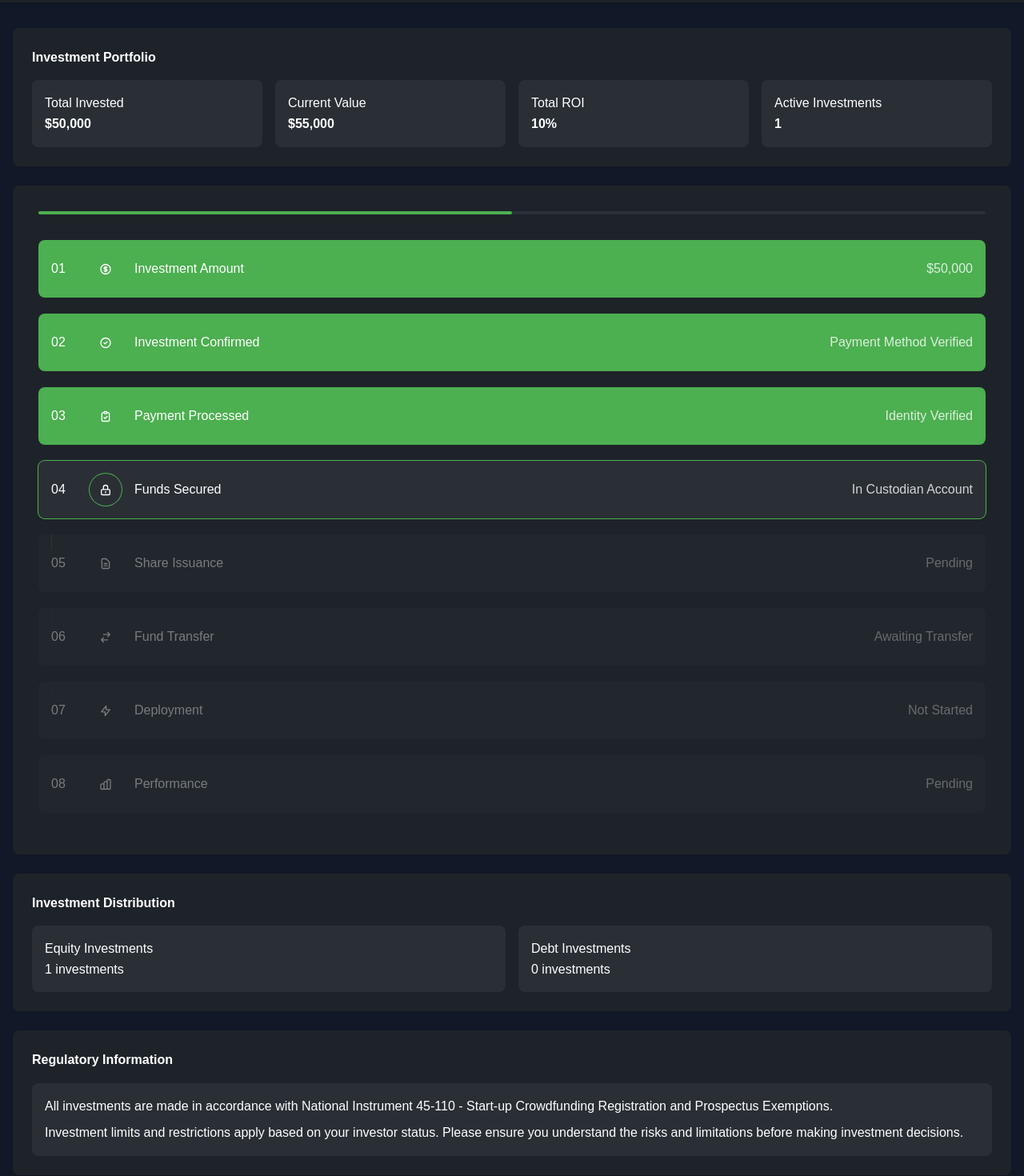
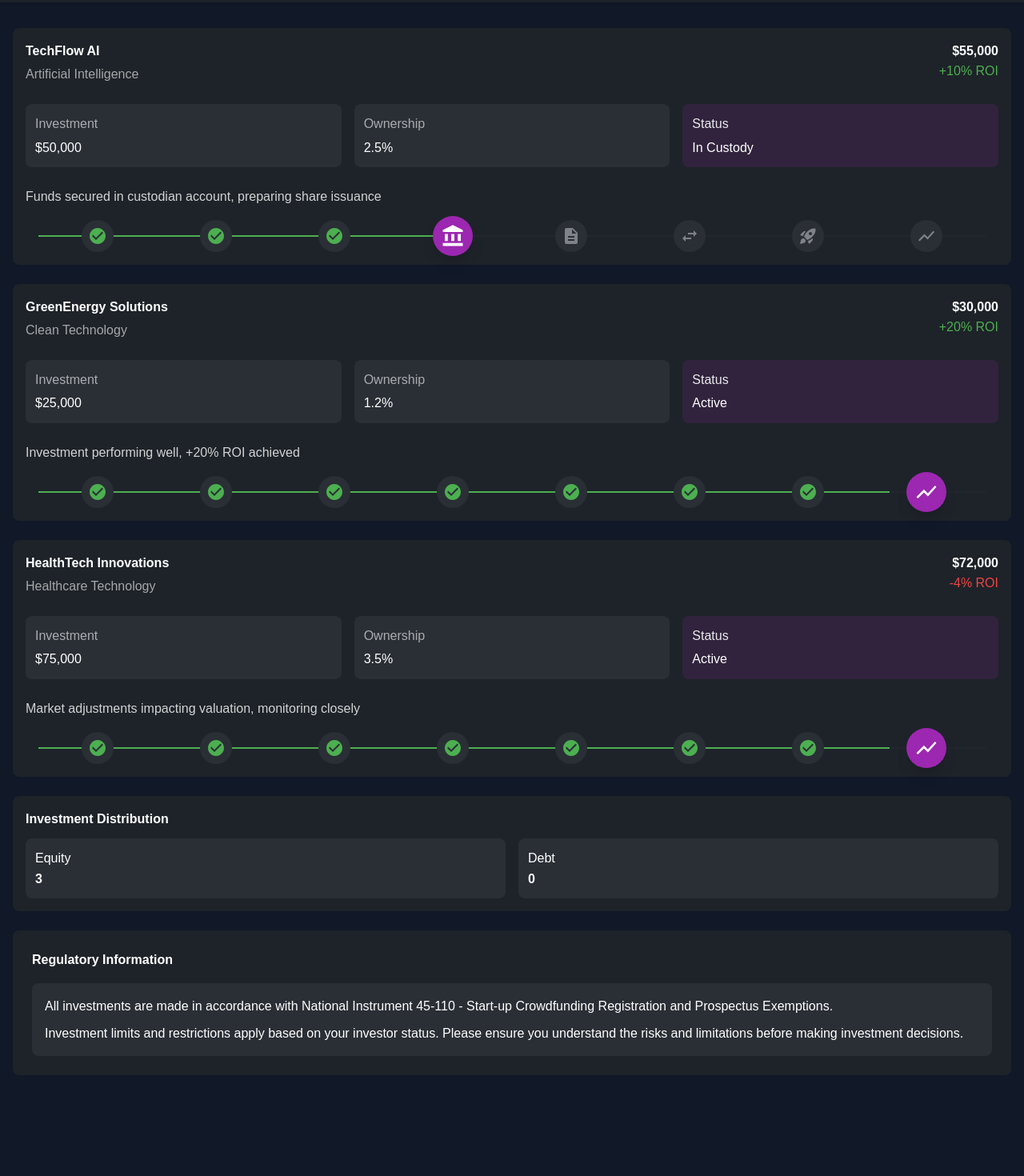
Before and after one commit to steerup-ca/steerup-proto, a React (Create React App) app: page /#/portfolio in a window 1280 px wide. Shown: the part 60-1530 px from the top of the page at 80% size. After the commit the page ends 1436 px from the top, so only its background shows below. Built offline with nearby package versions, Linux system fonts and the light colour scheme.

Commit message:
portfolio wip

```diff
--- a/package.json
+++ b/package.json
@@ -4,6 +4,10 @@
   "private": true,
   "homepage": "https://steerup-ca.github.io/steerup-proto",
   "dependencies": {
+    "@emotion/react": "^11.13.3",
+    "@emotion/styled": "^11.13.0",
+    "@mui/icons-material": "^6.1.5",
+    "@mui/material": "^6.1.5",
     "@testing-library/jest-dom": "^5.17.0",
     "@testing-library/react": "^13.4.0",
     "@testing-library/user-event": "^13.5.0",
--- /dev/null
+++ b/src/components/InvestmentTimeline.tsx
@@ -0,0 +1,104 @@
+import React from 'react';
+import { InvestmentStage, InvestmentStageDetail } from '../types';
+import PaidIcon from '@mui/icons-material/Paid';
+import VerifiedIcon from '@mui/icons-material/Verified';
+import SecurityIcon from '@mui/icons-material/Security';
+import AccountBalanceIcon from '@mui/icons-material/AccountBalance';
+import DescriptionIcon from '@mui/icons-material/Description';
+import SwapHorizIcon from '@mui/icons-material/SwapHoriz';
+import RocketLaunchIcon from '@mui/icons-material/RocketLaunch';
+import ShowChartIcon from '@mui/icons-material/ShowChart';
+import CheckCircleIcon from '@mui/icons-material/CheckCircle';
+
+interface InvestmentTimelineProps {
+  stages: InvestmentStageDetail[];
+  currentStage: InvestmentStage;
+}
+
+const StageIcon: React.FC<{ stage: InvestmentStage; isCompleted: boolean; isCurrent: boolean }> = ({ stage, isCompleted, isCurrent }) => {
+  const iconClass = `w-5 h-5 ${isCompleted ? 'text-[var(--success-color)]' :
+    isCurrent ? 'text-white' : 'text-[var(--text-color)] opacity-40'}`;
+
+  if (isCompleted) {
+    return <CheckCircleIcon className={iconClass} />;
+  }
+
+  switch (stage) {
+    case InvestmentStage.INITIATION:
+      return <PaidIcon className={iconClass} />;
+    case InvestmentStage.CONFIRMATION:
+      return <VerifiedIcon className={iconClass} />;
+    case InvestmentStage.PAYMENT_VALIDATION:
+      return <SecurityIcon className={iconClass} />;
+    case InvestmentStage.FUNDS_IN_CUSTODY:
+      return <AccountBalanceIcon className={iconClass} />;
+    case InvestmentStage.SHARE_ISSUANCE:
+      return <DescriptionIcon className={iconClass} />;
+    case InvestmentStage.FUNDS_TRANSFER:
+      return <SwapHorizIcon className={iconClass} />;
+    case InvestmentStage.FUND_DEPLOYMENT:
+      return <RocketLaunchIcon className={iconClass} />;
+    case InvestmentStage.PERFORMANCE_TRACKING:
+      return <ShowChartIcon className={iconClass} />;
+    default:
+      return null;
+  }
+};
+
+const InvestmentTimeline: React.FC<InvestmentTimelineProps> = ({ stages, currentStage }) => {
+  const allStages = Object.values(InvestmentStage);
+  const currentStageIndex = allStages.indexOf(currentStage);
+
+  return (
+    <div className="mt-3">
+      <div className="relative px-2 md:px-4">
+        {/* Timeline line */}
+        <div className="absolute top-[19px] left-4 right-4 h-[2px] bg-[var(--progress-bg-color)] opacity-30" />
+
+        {/* Active line */}
+        <div
+          className="absolute top-[19px] left-4 h-[2px] bg-[var(--success-color)] transition-all duration-500"
+          style={{
+            width: `${((currentStageIndex + 1) / allStages.length) * (100 - (100/allStages.length))}%`
+          }}
+        />
+
+        {/* Timeline steps */}
+        <div className="relative flex justify-between">
+          {allStages.map((stage, index) => {
+            const isCompleted = index < currentStageIndex;
+            const isCurrent = stage === currentStage;
+
+            return (
+              <div
+                key={stage}
+                className="flex flex-col items-center relative"
+                style={{ flex: '1' }}
+              >
+                {/* Icon Container */}
+                <div className={`
+                  flex items-center justify-center w-10 h-10 rounded-full
+                  ${isCurrent ? 'bg-[#9c27b0] shadow-lg scale-125' :
+                    isCompleted ? 'bg-[var(--detail-item-bg-color)]' : 'bg-[var(--detail-item-bg-color)]'}
+                  transition-all duration-300
+                  relative
+                  ${isCurrent ? 'z-10' : 'z-0'}
+                `}>
+                  {/* Icon */}
+                  <div className={`
+                    flex items-center justify-center
+                    ${isCurrent ? 'transform scale-100' : ''}
+                  `}>
+                    <StageIcon stage={stage} isCompleted={isCompleted} isCurrent={isCurrent} />
+                  </div>
+                </div>
+              </div>
+            );
+          })}
+        </div>
+      </div>
+    </div>
+  );
+};
+
+export default InvestmentTimeline;
--- a/src/components/PortfolioPage.tsx
+++ b/src/components/PortfolioPage.tsx
@@ -1,14 +1,28 @@
 import React, { useState } from 'react';
 import { PortfolioInvestment, PortfolioSummary, InvestmentStage } from '../types';
-import InvestmentTracker from './InvestmentTracker';
-import InvestmentTrackerCondensed from './InvestmentTrackerCondensed';
+import InvestmentTimeline from './InvestmentTimeline';
 import { Timestamp } from 'firebase/firestore';
+import { useNavigate } from 'react-router-dom';
+
+// Stage names for the status display
+const stageNames: { [key in InvestmentStage]: string } = {
+  [InvestmentStage.INITIATION]: 'Investment Phase',
+  [InvestmentStage.CONFIRMATION]: 'Confirmed',
+  [InvestmentStage.PAYMENT_VALIDATION]: 'Validated',
+  [InvestmentStage.FUNDS_IN_CUSTODY]: 'In Custody',
+  [InvestmentStage.SHARE_ISSUANCE]: 'Share Issuance',
+  [InvestmentStage.FUNDS_TRANSFER]: 'Transfer Phase',
+  [InvestmentStage.FUND_DEPLOYMENT]: 'Deployment',
+  [InvestmentStage.PERFORMANCE_TRACKING]: 'Active'
+};
 
 const PortfolioPage: React.FC = () => {
   const [showDetails, setShowDetails] = useState(false);
+  const navigate = useNavigate();
 
-  // Sample investment for demonstration
-  const sampleInvestment: PortfolioInvestment = {
+  // Sample investments for demonstration
+  const sampleInvestments: PortfolioInvestment[] = [
+    {
       id: '1',
       userId: 'user1',
       selectionId: 'selection1',
@@ -55,45 +69,103 @@ const PortfolioPage: React.FC = () => {
             status: 'active',
             timestamp: Timestamp.now(),
             message: 'Funds secured in custodian account, preparing share issuance'
-        },
-        {
-          stage: InvestmentStage.SHARE_ISSUANCE,
-          status: 'pending',
-          message: 'Awaiting share issuance'
-        },
-        {
-          stage: InvestmentStage.FUNDS_TRANSFER,
-          status: 'pending',
-          message: 'Pending funds transfer to startup'
-        },
-        {
-          stage: InvestmentStage.FUND_DEPLOYMENT,
-          status: 'pending',
-          message: 'Awaiting fund deployment'
-        },
-        {
-          stage: InvestmentStage.PERFORMANCE_TRACKING,
-          status: 'pending',
-          message: 'Performance tracking will begin after fund deployment'
           }
         ]
       }
+    },
+    {
+      id: '2',
+      userId: 'user1',
+      selectionId: 'selection2',
+      startupId: 'startup2',
+      investmentDate: Timestamp.now(),
+      amount: 25000,
+      type: 'equity',
+      terms: {
+        equity: {
+          percentageOwned: 1.2,
+          shareClass: 'Preferred'
+        }
+      },
+      status: 'active',
+      performance: {
+        currentValue: 30000,
+        roi: 20,
+        lastValuationDate: Timestamp.now()
+      },
+      tracking: {
+        currentStage: InvestmentStage.PERFORMANCE_TRACKING,
+        lastUpdated: Timestamp.now(),
+        stages: [
+          {
+            stage: InvestmentStage.PERFORMANCE_TRACKING,
+            status: 'active',
+            timestamp: Timestamp.now(),
+            message: 'Investment performing well, +20% ROI achieved'
+          }
+        ]
+      }
+    },
+    {
+      id: '3',
+      userId: 'user1',
+      selectionId: 'selection3',
+      startupId: 'startup3',
+      investmentDate: Timestamp.now(),
+      amount: 75000,
+      type: 'equity',
+      terms: {
+        equity: {
+          percentageOwned: 3.5,
+          shareClass: 'Common'
+        }
+      },
+      status: 'active',
+      performance: {
+        currentValue: 72000,
+        roi: -4,
+        lastValuationDate: Timestamp.now()
+      },
+      tracking: {
+        currentStage: InvestmentStage.PERFORMANCE_TRACKING,
+        lastUpdated: Timestamp.now(),
+        stages: [
+          {
+            stage: InvestmentStage.PERFORMANCE_TRACKING,
+            status: 'active',
+            timestamp: Timestamp.now(),
+            message: 'Market adjustments impacting valuation, monitoring closely'
+          }
+        ]
+      }
+    }
+  ];
+
+  const portfolioSummary: PortfolioSummary = {
+    totalInvested: 150000,
+    totalValue: 157000,
+    totalRoi: 4.67,
+    investmentCount: 3,
+    equityInvestments: 3,
+    debtInvestments: 0,
+    activeInvestments: 3,
+    exitedInvestments: 0
   };
 
-  const portfolioSummary: PortfolioSummary = {
-    totalInvested: 50000,
-    totalValue: 55000,
-    totalRoi: 10,
-    investmentCount: 1,
-    equityInvestments: 1,
-    debtInvestments: 0,
-    activeInvestments: 1,
-    exitedInvestments: 0
+  // Sample startup data
+  const startupInfo: { [key: string]: { name: string, industry: string }} = {
+    'startup1': { name: 'TechFlow AI', industry: 'Artificial Intelligence' },
+    'startup2': { name: 'GreenEnergy Solutions', industry: 'Clean Technology' },
+    'startup3': { name: 'HealthTech Innovations', industry: 'Healthcare Technology' }
+  };
+
+  const handleInvestmentClick = (investmentId: string) => {
+    navigate(`/portfolio/investment/${investmentId}`);
   };
 
   return (
     <div className="container mx-auto px-4 py-8">
-      {/* Portfolio Summary - Condensed for Mobile */}
+      {/* Portfolio Summary */}
       <div className="bg-[var(--card-bg-color)] rounded-[var(--border-radius)] p-4 mb-4 shadow-[var(--box-shadow)] md:hidden">
         <div className="flex justify-between items-center mb-4">
           <h1 className="text-[var(--text-color)] text-[var(--font-size-large)] font-bold">Portfolio</h1>
@@ -102,113 +174,118 @@ const PortfolioPage: React.FC = () => {
           </span>
         </div>
         <div className="flex justify-between text-[var(--text-color)] text-[var(--font-size-small)]">
-          <span>ROI: {portfolioSummary.totalRoi}%</span>
+          <span>ROI: {portfolioSummary.totalRoi.toFixed(1)}%</span>
           <span>{portfolioSummary.activeInvestments} Active</span>
         </div>
       </div>
 
-      {/* Portfolio Summary - Desktop */}
-      <div className="hidden md:block bg-[var(--card-bg-color)] rounded-[var(--border-radius)] p-[var(--spacing-large)] mb-[var(--spacing-large)] shadow-[var(--box-shadow)]">
-        <h1 className="text-[var(--text-color)] text-[var(--font-size-xlarge)] font-bold mb-[var(--spacing-medium)]">
-          Investment Portfolio
-        </h1>
+      {/* Investment List */}
+      <div className="space-y-6">
+        {sampleInvestments.map((investment) => {
+          const currentStageDetail = investment.tracking.stages.find(s => s.stage === investment.tracking.currentStage);
 
-        <div className="grid grid-cols-1 md:grid-cols-2 lg:grid-cols-4 gap-4">
-          <div className="bg-[var(--detail-item-bg-color)] p-4 rounded-[var(--border-radius)]">
-            <h3 className="text-[var(--text-color)] text-[var(--font-size-small)]">Total Invested</h3>
-            <p className="text-[var(--text-color)] text-[var(--font-size-large)] font-bold">
-              ${portfolioSummary.totalInvested.toLocaleString()}
-            </p>
+          return (
+            <div
+              key={investment.id}
+              className="bg-[var(--card-bg-color)] rounded-[var(--border-radius)] p-4 shadow-[var(--box-shadow)]"
+            >
+              {/* Primary Information */}
+              <div className="flex items-start justify-between mb-6">
+                <div>
+                  <h3 className="text-[var(--text-color)] text-[var(--font-size-medium)] font-bold mb-1">
+                    {startupInfo[investment.startupId].name}
+                  </h3>
+                  <div className="text-[var(--text-color)] text-[var(--font-size-small)] opacity-60">
+                    {startupInfo[investment.startupId].industry}
                   </div>
-
-          <div className="bg-[var(--detail-item-bg-color)] p-4 rounded-[var(--border-radius)]">
-            <h3 className="text-[var(--text-color)] text-[var(--font-size-small)]">Current Value</h3>
-            <p className="text-[var(--text-color)] text-[var(--font-size-large)] font-bold">
-              ${portfolioSummary.totalValue.toLocaleString()}
-            </p>
                 </div>
-
-          <div className="bg-[var(--detail-item-bg-color)] p-4 rounded-[var(--border-radius)]">
-            <h3 className="text-[var(--text-color)] text-[var(--font-size-small)]">Total ROI</h3>
-            <p className="text-[var(--text-color)] text-[var(--font-size-large)] font-bold">
-              {portfolioSummary.totalRoi}%
-            </p>
+                <div className="text-right">
+                  <div className="text-[var(--text-color)] text-[var(--font-size-medium)] font-bold">
+                    ${investment.performance.currentValue.toLocaleString()}
                   </div>
-
-          <div className="bg-[var(--detail-item-bg-color)] p-4 rounded-[var(--border-radius)]">
-            <h3 className="text-[var(--text-color)] text-[var(--font-size-small)]">Active Investments</h3>
-            <p className="text-[var(--text-color)] text-[var(--font-size-large)] font-bold">
-              {portfolioSummary.activeInvestments}
-            </p>
+                  <div className={`text-[var(--font-size-small)] font-medium ${
+                    investment.performance.roi >= 0 ? 'text-[var(--success-color)]' : 'text-red-500'
+                  }`}>
+                    {investment.performance.roi > 0 ? '+' : ''}{investment.performance.roi}% ROI
                   </div>
                 </div>
               </div>
 
-      {/* Investment Tracker - Toggle between Condensed and Full */}
-      <div className="md:hidden">
-        <InvestmentTrackerCondensed tracking={sampleInvestment.tracking} />
+              {/* Secondary Information */}
+              <div className="grid grid-cols-3 gap-4 mb-6">
+                <div className="bg-[var(--detail-item-bg-color)] p-3 rounded-[var(--border-radius)]">
+                  <div className="text-[var(--text-color)] text-[var(--font-size-xsmall)] opacity-60 mb-1">
+                    Investment
                   </div>
-      <div className="hidden md:block">
-        <InvestmentTracker tracking={sampleInvestment.tracking} />
+                  <div className="text-[var(--text-color)] font-medium">
+                    ${investment.amount.toLocaleString()}
+                  </div>
+                </div>
+                <div className="bg-[var(--detail-item-bg-color)] p-3 rounded-[var(--border-radius)]">
+                  <div className="text-[var(--text-color)] text-[var(--font-size-xsmall)] opacity-60 mb-1">
+                    Ownership
+                  </div>
+                  <div className="text-[var(--text-color)] font-medium">
+                    {investment.terms.equity?.percentageOwned}%
+                  </div>
+                </div>
+                <div className={`p-3 rounded-[var(--border-radius)] transition-all duration-300
+                  ${currentStageDetail?.status === 'active' ?
+                    'bg-[#9c27b0] bg-opacity-[0.15]' :
+                    'bg-[var(--detail-item-bg-color)]'}`}>
+                  <div className={`text-[var(--font-size-xsmall)] mb-1 ${
+                    currentStageDetail?.status === 'active' ?
+                    'text-[#9c27b0] opacity-90' :
+                    'text-[var(--text-color)] opacity-60'
+                  }`}>
+                    Status
+                  </div>
+                  <div className={`font-medium ${
+                    currentStageDetail?.status === 'active' ?
+                    'text-white' :
+                    'text-[var(--text-color)]'
+                  }`}>
+                    {stageNames[investment.tracking.currentStage]}
+                  </div>
+                </div>
               </div>
 
-      {/* Investment Distribution - Condensed for Mobile */}
-      <div className="bg-[var(--card-bg-color)] rounded-[var(--border-radius)] p-4 my-4 shadow-[var(--box-shadow)] md:hidden">
-        <div className="flex justify-between items-center">
-          <div>
+              {/* Status Message */}
+              {currentStageDetail && (
+                <div className="mb-4 text-[var(--text-color)] text-[var(--font-size-small)] opacity-80">
+                  {currentStageDetail.message}
+                </div>
+              )}
+
+              {/* Investment Timeline */}
+              <InvestmentTimeline
+                stages={investment.tracking.stages}
+                currentStage={investment.tracking.currentStage}
+              />
+            </div>
+          );
+        })}
+      </div>
+
+      {/* Investment Distribution */}
+      <div className="bg-[var(--card-bg-color)] rounded-[var(--border-radius)] p-4 my-6 shadow-[var(--box-shadow)]">
+        <h2 className="text-[var(--text-color)] text-[var(--font-size-medium)] font-bold mb-3">
+          Investment Distribution
+        </h2>
+        <div className="grid grid-cols-2 gap-4">
+          <div className="bg-[var(--detail-item-bg-color)] p-3 rounded-[var(--border-radius)]">
             <span className="text-[var(--text-color)] text-[var(--font-size-small)]">Equity</span>
             <p className="text-[var(--text-color)] font-bold">{portfolioSummary.equityInvestments}</p>
           </div>
-          <div className="text-right">
+          <div className="bg-[var(--detail-item-bg-color)] p-3 rounded-[var(--border-radius)]">
             <span className="text-[var(--text-color)] text-[var(--font-size-small)]">Debt</span>
             <p className="text-[var(--text-color)] font-bold">{portfolioSummary.debtInvestments}</p>
           </div>
         </div>
       </div>
 
-      {/* Investment Distribution - Desktop */}
-      <div className="hidden md:block bg-[var(--card-bg-color)] rounded-[var(--border-radius)] p-[var(--spacing-large)] my-[var(--spacing-large)] shadow-[var(--box-shadow)]">
-        <h2 className="text-[var(--text-color)] text-[var(--font-size-large)] font-bold mb-[var(--spacing-medium)]">
-          Investment Distribution
-        </h2>
-
-        <div className="grid grid-cols-1 md:grid-cols-2 gap-4">
-          <div className="bg-[var(--detail-item-bg-color)] p-4 rounded-[var(--border-radius)]">
-            <h3 className="text-[var(--text-color)] text-[var(--font-size-small)]">Equity Investments</h3>
-            <p className="text-[var(--text-color)] text-[var(--font-size-medium)]">
-              {portfolioSummary.equityInvestments} investments
-            </p>
-          </div>
-
-          <div className="bg-[var(--detail-item-bg-color)] p-4 rounded-[var(--border-radius)]">
-            <h3 className="text-[var(--text-color)] text-[var(--font-size-small)]">Debt Investments</h3>
-            <p className="text-[var(--text-color)] text-[var(--font-size-medium)]">
-              {portfolioSummary.debtInvestments} investments
-            </p>
-          </div>
-        </div>
-      </div>
-
-      {/* Regulatory Information - Mobile Accordion */}
-      <div className="md:hidden">
-        <button
-          onClick={() => setShowDetails(!showDetails)}
-          className="w-full bg-[var(--card-bg-color)] rounded-[var(--border-radius)] p-4 mb-4 text-left shadow-[var(--box-shadow)] flex justify-between items-center"
-        >
-          <span className="text-[var(--text-color)] font-bold">Regulatory Info</span>
-          <span>{showDetails ? '▼' : '▶'}</span>
-        </button>
-        {showDetails && (
-          <div className="bg-[var(--card-bg-color)] rounded-[var(--border-radius)] p-4 mb-4 shadow-[var(--box-shadow)]">
-            <p className="text-[var(--text-color)] text-[var(--font-size-small)]">
-              Compliant with NI 45-110. Investment limits apply based on status.
-            </p>
-          </div>
-        )}
-      </div>
-
-      {/* Regulatory Information - Desktop */}
-      <div className="hidden md:block bg-[var(--card-bg-color)] rounded-[var(--border-radius)] p-[var(--spacing-large)] mb-[var(--spacing-large)] shadow-[var(--box-shadow)]">
+      {/* Regulatory Information */}
+      <div className="bg-[var(--card-bg-color)] rounded-[var(--border-radius)] p-[var(--spacing-large)] shadow-[var(--box-shadow)]">
         <h2 className="text-[var(--text-color)] text-[var(--font-size-large)] font-bold mb-[var(--spacing-medium)]">
           Regulatory Information
         </h2>
@@ -222,22 +299,6 @@ const PortfolioPage: React.FC = () => {
           </p>
         </div>
       </div>
-
-      {/* Empty State with Explore CTA */}
-      <div className="bg-[var(--card-bg-color)] rounded-[var(--border-radius)] p-4 md:p-[var(--spacing-large)] text-center">
-        <h2 className="text-[var(--text-color)] text-[var(--font-size-medium)] md:text-[var(--font-size-large)] font-bold mb-2 md:mb-[var(--spacing-medium)]">
-          No Active Investments
-        </h2>
-        <p className="text-[var(--text-color)] text-[var(--font-size-small)] md:text-[var(--font-size-medium)] mb-4 md:mb-[var(--spacing-large)]">
-          Start your investment journey by exploring our curated selection of startups.
-        </p>
-        <a
-          href="/explore"
-          className="inline-block bg-[var(--primary-color)] text-[var(--button-text-color)] px-6 py-2 rounded-[var(--button-border-radius)] hover:opacity-90 transition-opacity"
-        >
-          Explore Opportunities
-        </a>
-      </div>
     </div>
   );
 };
```
Also changed, not shown: 1 other file (tests, documents, lock files or other folders). Lines whose indentation alone changed are shown as unchanged.
